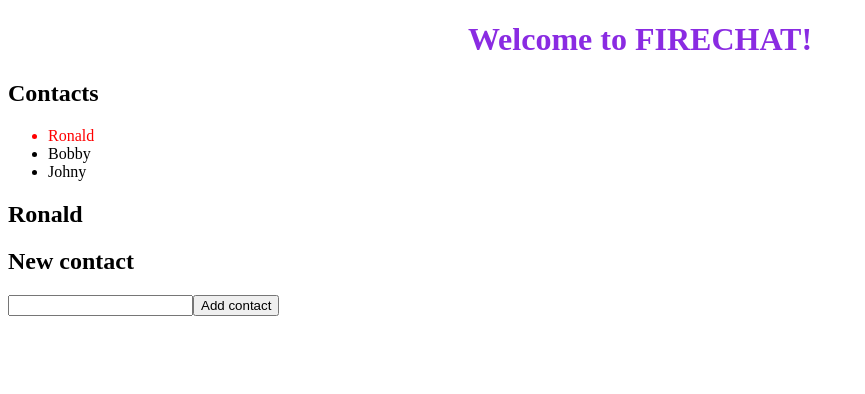
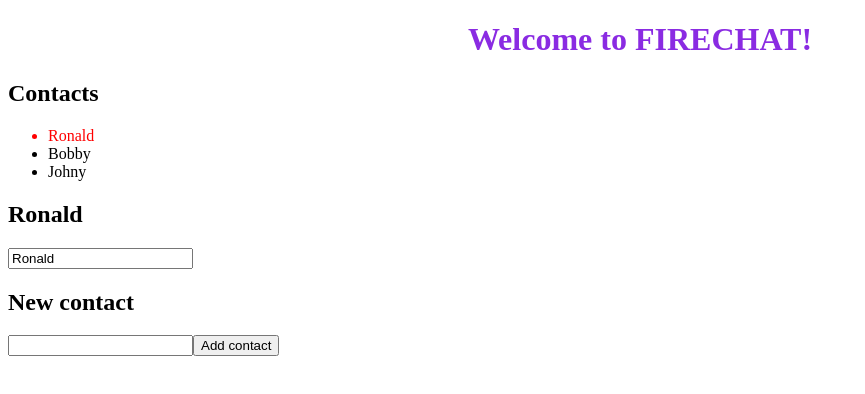
Before and after one commit to andreyzagoruy/ng-fire-chat, an Angular app: page / in a window 1280 px wide. Both pictures are taken after a click on the item "Ronald". Shown: the top 394 px of the page, without its empty margins (0-865 px from the left). Built offline with nearby package versions, Linux system fonts and the light colour scheme.

Commit message:
contact edit mode added

```diff
--- a/src/app/app.component.html
+++ b/src/app/app.component.html
@@ -8,11 +8,16 @@
     *ngFor="let contact of contacts"
     (click)="selectContact(contact)"
     [class.selected]="isSelected(contact)">
-    {{contact}}
+    {{contact.name}}
   </li>
 </ul>
 
-<h2>{{selectedContact}}</h2>
+<div *ngIf="selectedContact">
+  <h2>{{selectedContact.name}}</h2>
+  <input
+    type="text"
+    [(ngModel)]="selectedContact.name">
+</div>
 
 <h2>New contact</h2>
 <form (submit)="addContact()" >
--- a/src/app/app.component.ts
+++ b/src/app/app.component.ts
@@ -10,16 +10,16 @@ export class AppComponent {
 
   newContactName = '';
 
-  selectedContact = '';
+  selectedContact: { name: string };
 
   contacts = [
-    'Ronald',
-    'Bobby',
-    'Johny'
+    { name: 'Ronald' },
+    { name: 'Bobby' },
+    { name: 'Johny' }
   ];
 
   addContact() {
-    this.contacts.push(this.newContactName);
+    this.contacts.push({ name: this.newContactName});
     this.newContactName = '';
   }
 
@@ -27,7 +27,7 @@ export class AppComponent {
     this.selectedContact = contact;
   }
 
-  isSelected(contact: string): boolean {
+  isSelected(contact): boolean {
     return this.selectedContact == contact;
   }
 }
```
